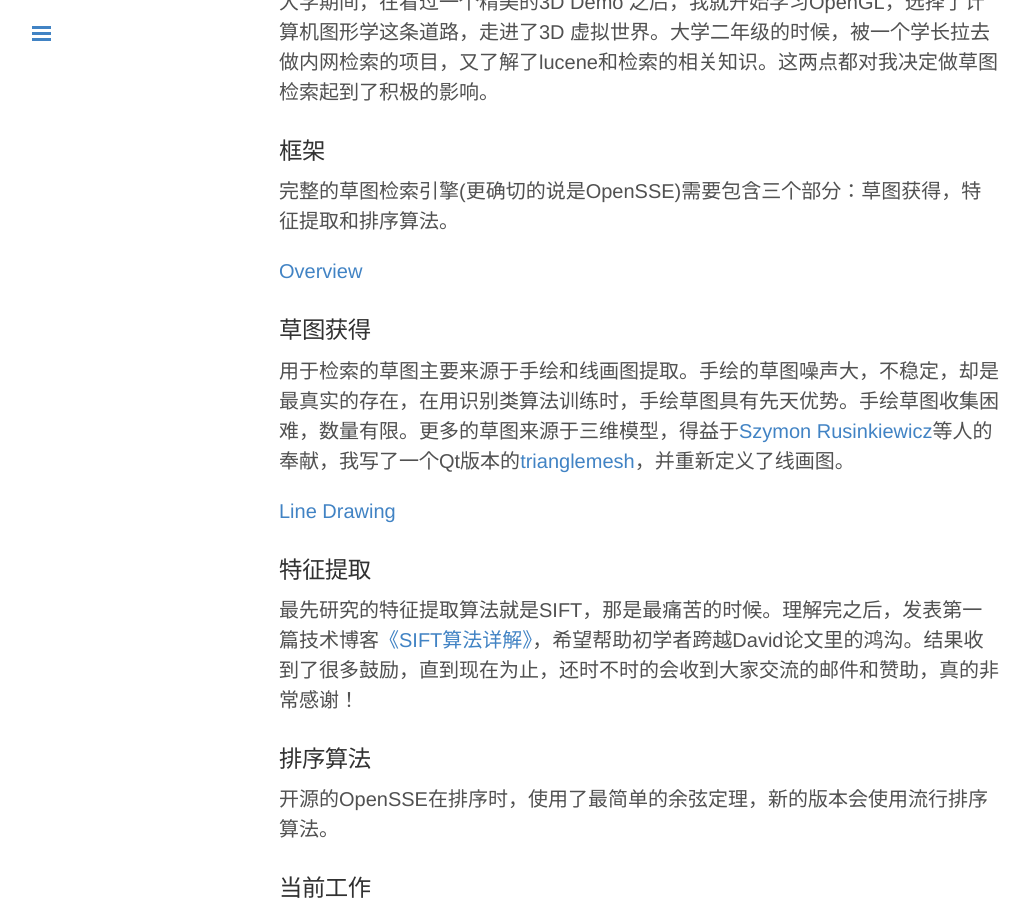
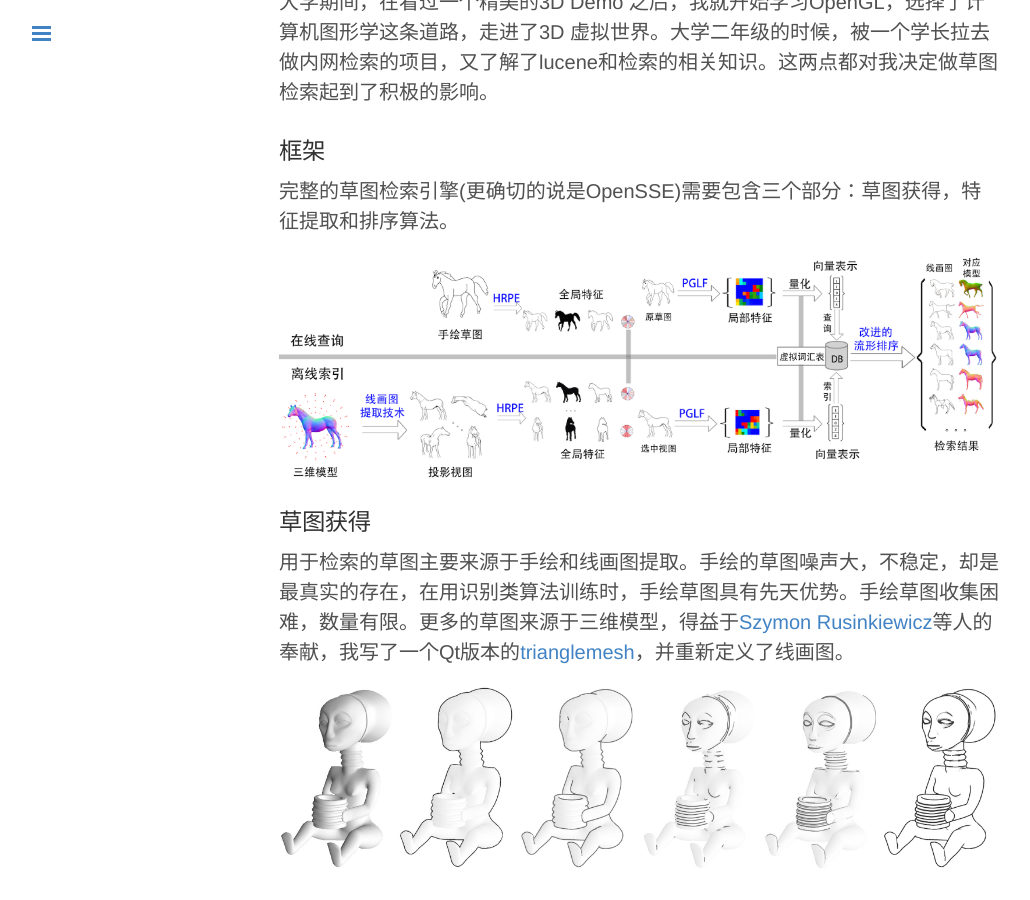
Before and after one commit to zddhub/zddhub.github.io, a Jekyll site: the page built from _posts/2014-11-15-from-virtual-to-reality.md, in a window 1280 px wide and 900 px high, scrolled down 606 px. Shown: the whole window, without its empty margins (1-1031 px from the left). Built offline with Jekyll 4.4.1, drawn with Linux system fonts in a browser that asks for light colours; Markdown is read by kramdown in place of the engine named in the settings; comment, search, counter and statistics services are not loaded.

Commit message:
Edit blog: from virtual to reality

```diff
--- a/_posts/2014-11-15-from-virtual-to-reality.md
+++ b/_posts/2014-11-15-from-virtual-to-reality.md
@@ -19,13 +19,13 @@ tags: OpenSSE LineDrawings
 
 完整的草图检索引擎(更确切的说是OpenSSE)需要包含三个部分：草图获得，特征提取和排序算法。
 
-[Overview](/asserts/images/2014-11-15/overview.png)
+![Overview](/asserts/images/2014-11-15/overview.png)
 
 ### 草图获得
 
 用于检索的草图主要来源于手绘和线画图提取。手绘的草图噪声大，不稳定，却是最真实的存在，在用识别类算法训练时，手绘草图具有先天优势。手绘草图收集困难，数量有限。更多的草图来源于三维模型，得益于[Szymon Rusinkiewicz](http://www.cs.princeton.edu/~smr/)等人的奉献，我写了一个Qt版本的[trianglemesh](https://github.com/zddhub/trianglemesh)，并重新定义了线画图。
 
-[Line Drawing](/asserts/images/2014-11-15/drawinglines.png)
+![Line Drawing](/asserts/images/2014-11-15/drawinglines.png)
 
 ### 特征提取
 
```
Also changed, not shown: other parts of _posts/2014-11-15-from-virtual-to-reality.md (+4 -0 lines), asserts/images/2014-11-15/manifold_sort.png (added), asserts/images/2014-11-15/opensse_online.png (added).
